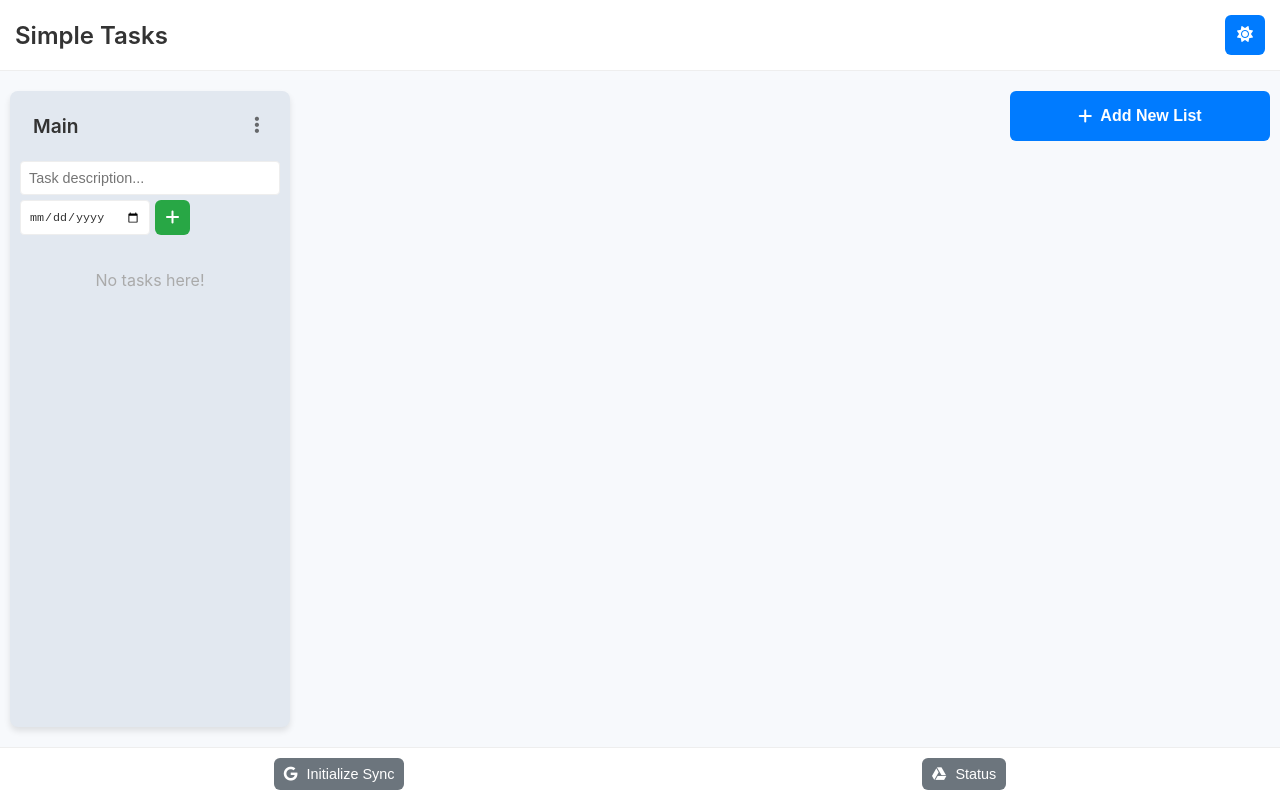
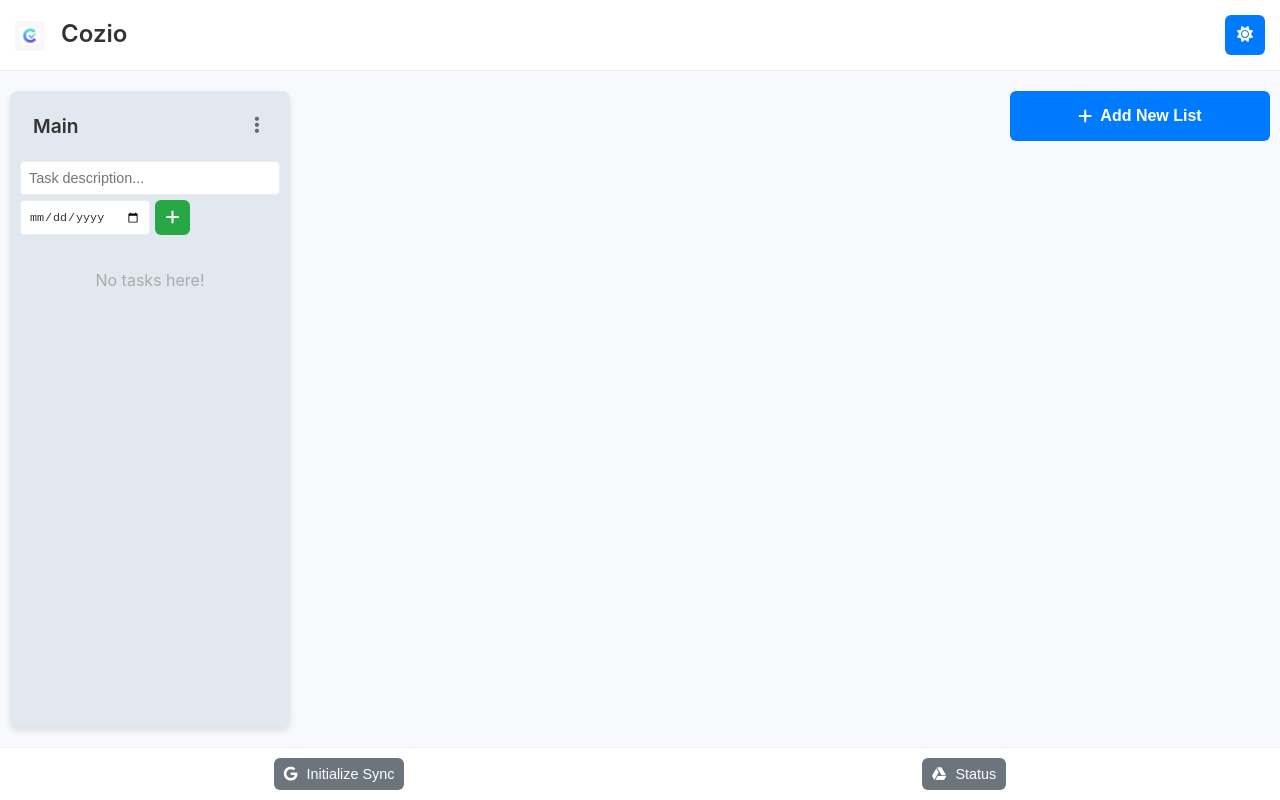
Before and after one commit to merazi/cozio, a plain HTML site: page index.html in a window 1280 px wide. Drawn offline with Linux system fonts and the light colour scheme; no server answers.

Commit message:
Added the new icon

```diff
--- a/index.html
+++ b/index.html
@@ -7,6 +7,12 @@
     <link rel="stylesheet" href="style.css">
     <link rel="stylesheet" href="https://cdnjs.cloudflare.com/ajax/libs/font-awesome/6.0.0-beta3/css/all.min.css">
 
+    <link rel="manifest" href="/manifest.json">
+
+    <meta name="theme-color" content="#34495e">
+
+    <link rel="icon" type="image/png" href="/icon.png">
+
     <script src="https://www.gstatic.com/firebasejs/8.10.0/firebase-app.js"></script>
     <script src="https://www.gstatic.com/firebasejs/8.10.0/firebase-auth.js"></script>
     <script src="https://www.gstatic.com/firebasejs/8.10.0/firebase-database.js"></script>
@@ -15,7 +21,10 @@
 <body>
 
     <header>
-        <h1 class="app-title">Simple Tasks</h1>
+        <h1 class="app-title">
+            <img src="/icon.png" alt="App Icon" class="header-icon">
+            Cozio
+        </h1>
         <div class="header-actions">
             <button id="theme-toggle" title="Toggle Dark/Light Mode"><i class="fas fa-sun"></i></button>
         </div>
--- a/style.css
+++ b/style.css
@@ -382,6 +382,12 @@ button:hover {
     min-height: 1px;
 }
 
+.header-icon {
+    height: 30px; /* Adjust size as needed */
+    width: 30px;
+    margin-right: 10px;
+    vertical-align: middle;
+}
 
 /* --- Footer & Sync Buttons --- */
 .cloud-sync-footer {
```
